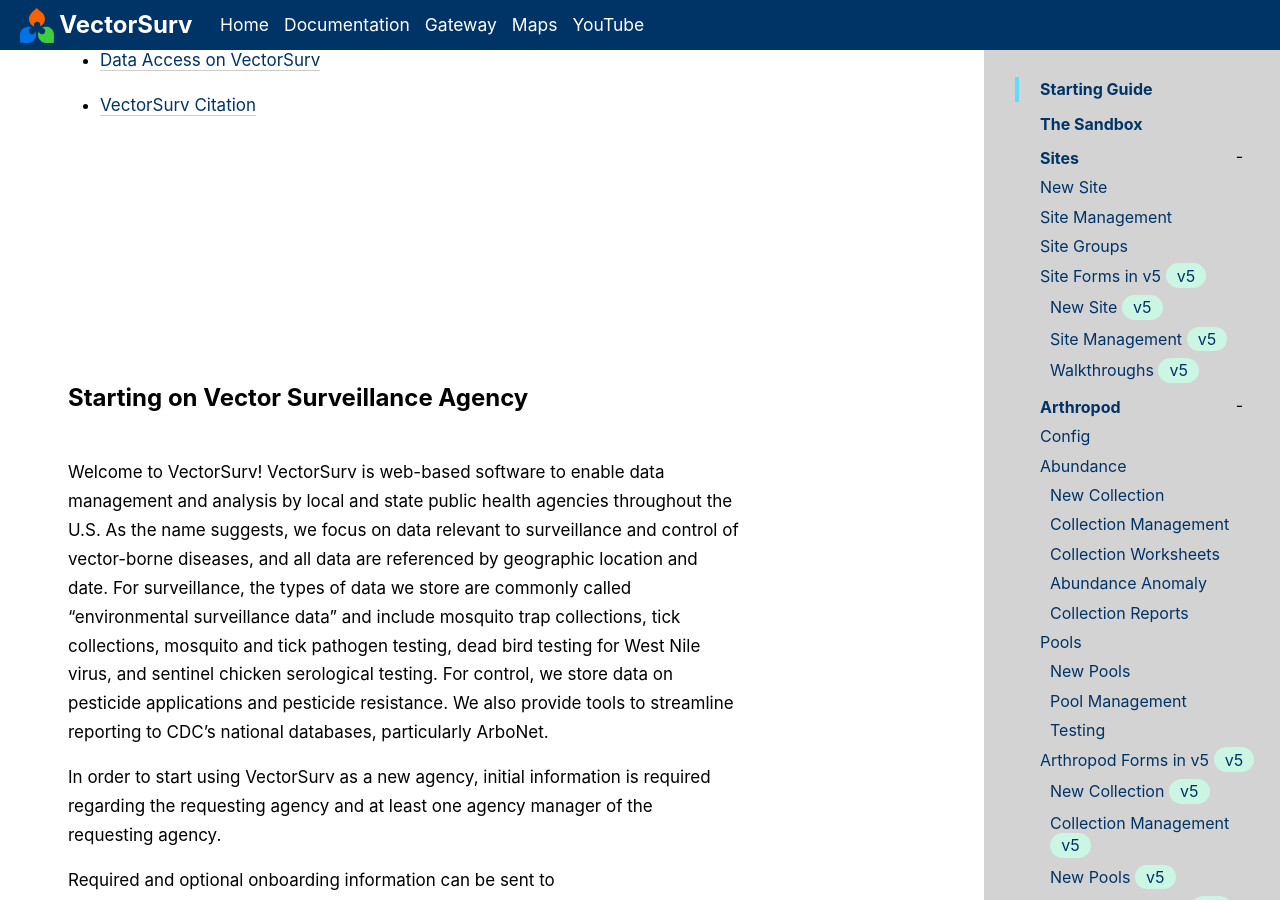
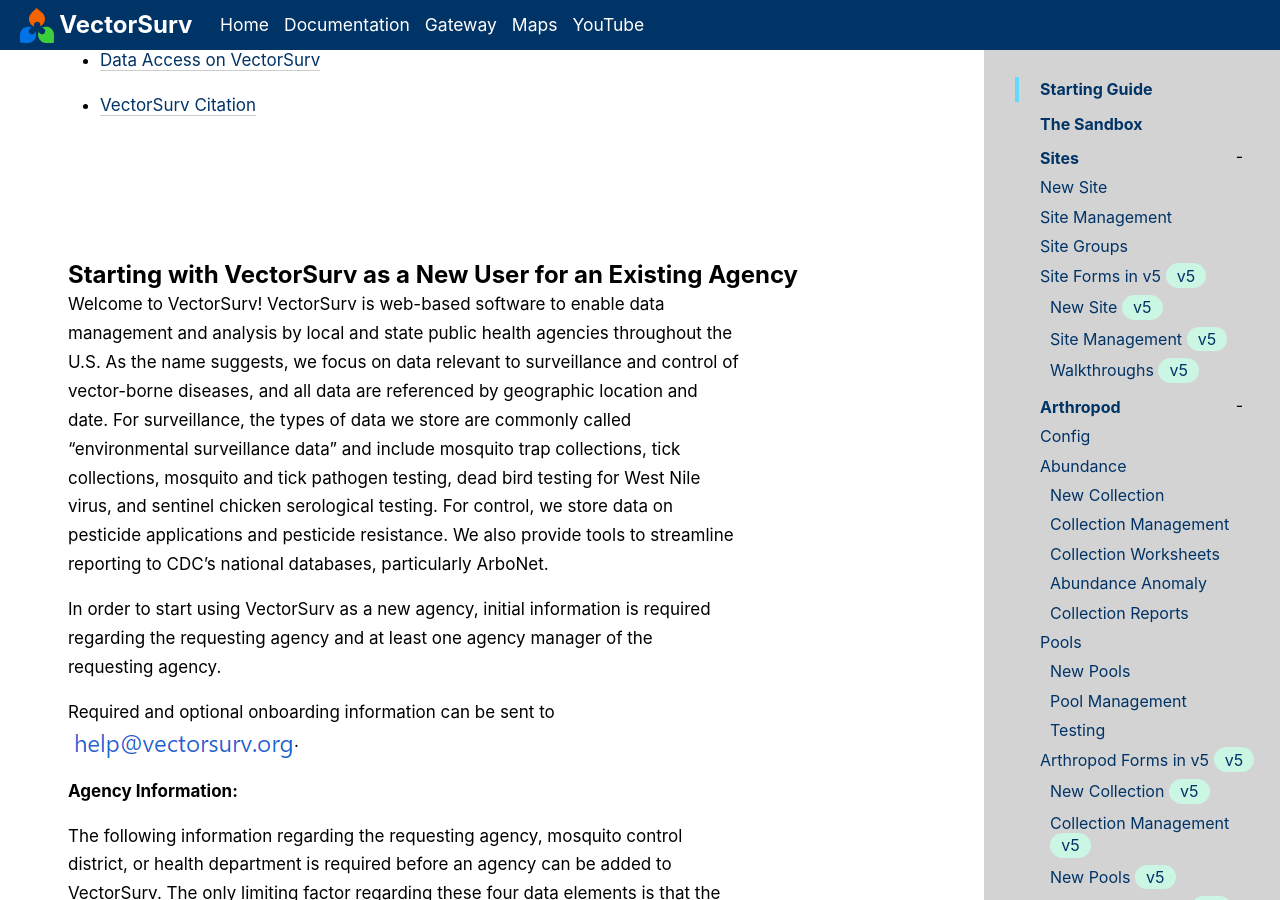
Before and after one commit to tlvaldepena/vectorsurv.org, a Jekyll site: the page built from _docs/starting/VectorSurv_FAQ.md, in a window 1280 px wide and 900 px high, scrolled down 328 px. Built offline with Jekyll 4.4.1, drawn with Linux system fonts in a browser that asks for light colours.

Commit message:
Update VectorSurv_FAQ.md

```diff
--- a/_docs/starting/VectorSurv_FAQ.md
+++ b/_docs/starting/VectorSurv_FAQ.md
@@ -19,7 +19,11 @@
 
 <br>
 
-<h2 id="StartingOnVectorSurvAgency" style="margin-top: 200px;">Starting on Vector Surveillance Agency</h2><br>
+<h2 id="StartingOnVectorSurvAgency"></h2>
+
+<br>
+
+## Starting with VectorSurv as a New User for an Existing Agency
 
 Welcome to VectorSurv! VectorSurv is web-based software to enable data management and analysis by local and state public health agencies throughout the U.S. As the name suggests, we focus on data relevant to surveillance and control of vector-borne diseases, and all data are referenced by geographic location and date. For surveillance, the types of data we store are commonly called “environmental surveillance data” and include mosquito trap collections, tick collections, mosquito and tick pathogen testing, dead bird testing for West Nile virus, and sentinel chicken serological testing. For control, we store data on pesticide applications and pesticide resistance. We also provide tools to streamline reporting to CDC’s national databases, particularly ArboNet.
 
```
